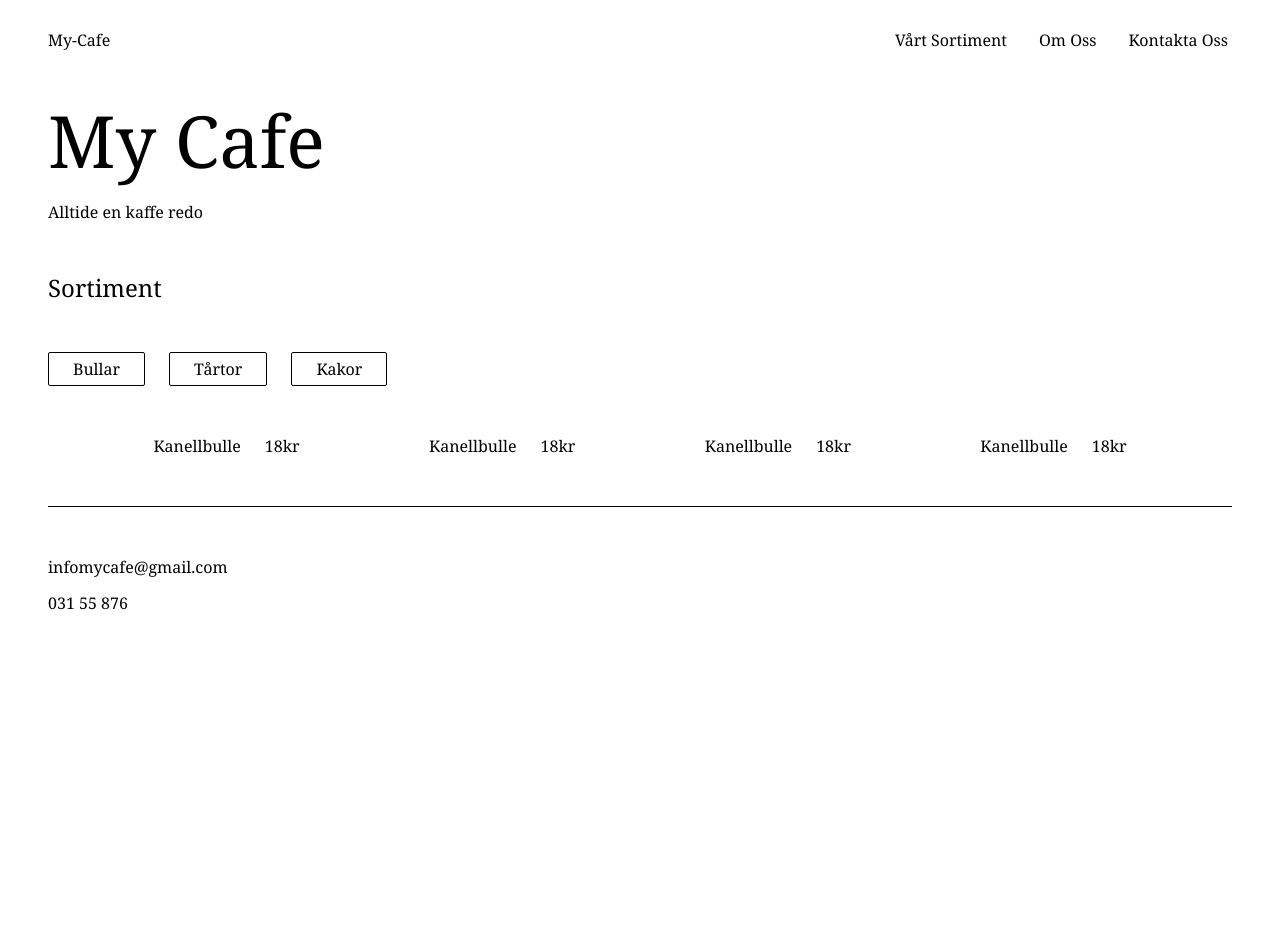
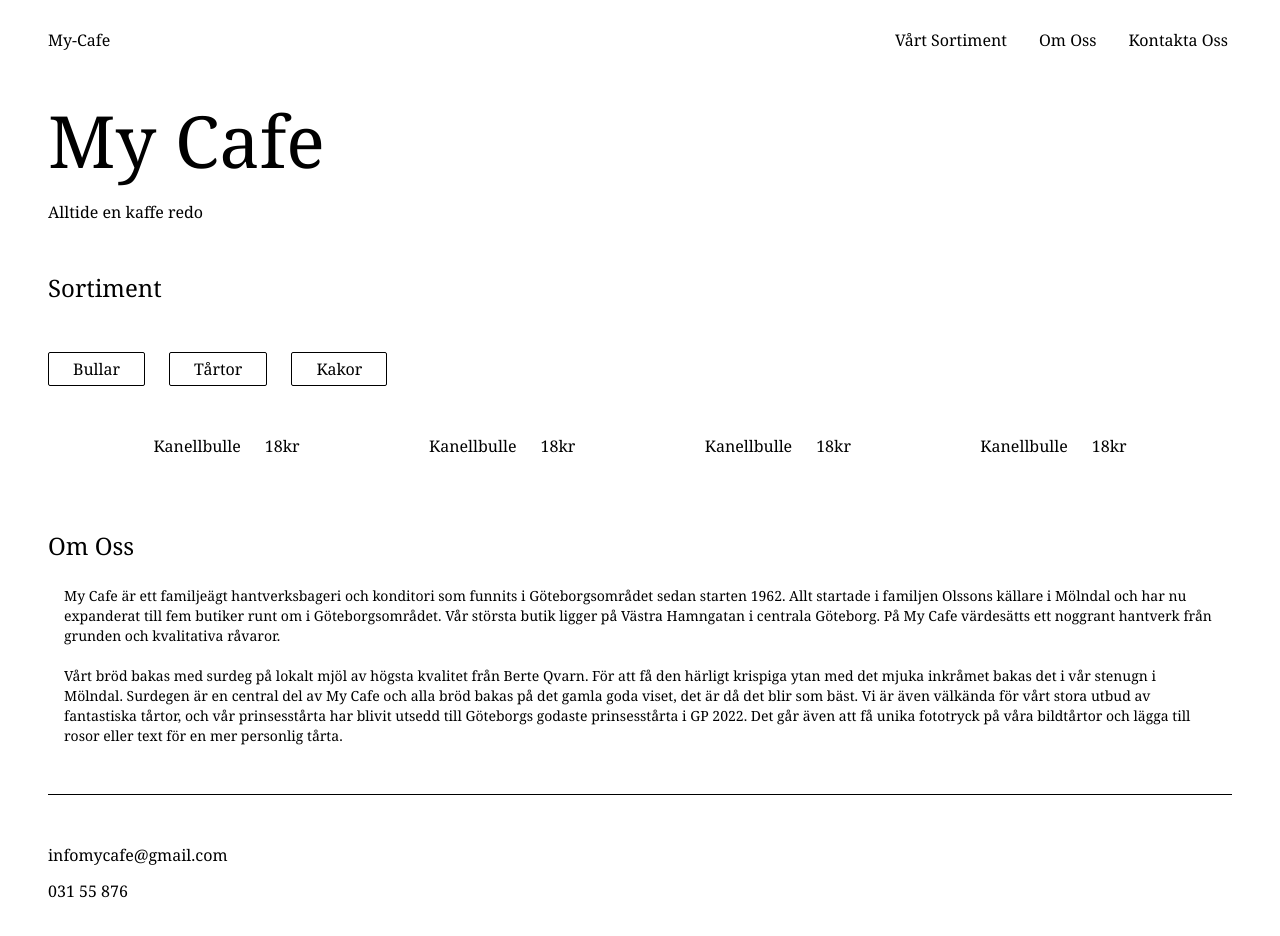
Before and after one commit to TaraSkoglund/my-cafe, a Next.js app: page / in a window 1280 px wide. Shown: the top 936 px of the page. Before the commit the page ends 824 px from the top, so only its background shows below. Built offline with nearby package versions, Linux system fonts and the light colour scheme.

Commit message:
import About component to page.js

```diff
--- a/app/page.js
+++ b/app/page.js
@@ -1,3 +1,4 @@
+import About from "@/components/About";
 import Card from "@/components/Card";
 
 export default function Home() {
@@ -31,6 +32,9 @@
           <Card />
           <Card />
         </section>
+        <section>
+          <About />
+        </section>
         <footer className="m-12 font-serif divide-y divide-black">
           <div></div>
           <div className="space-y-3 pt-12">
--- a/components/About.jsx
+++ b/components/About.jsx
@@ -2,7 +2,7 @@
   return (
     <section className="m-12 font-serif">
       <h1 className="text-2xl py-6">Om Oss</h1>
-      <p className="px-4">
+      <p className="px-4 text-sm">
         My Cafe är ett familjeägt hantverksbageri och konditori som funnits i
         Göteborgsområdet sedan starten 1962. Allt startade i familjen Olssons
         källare i Mölndal och har nu expanderat till fem butiker runt om i
```
